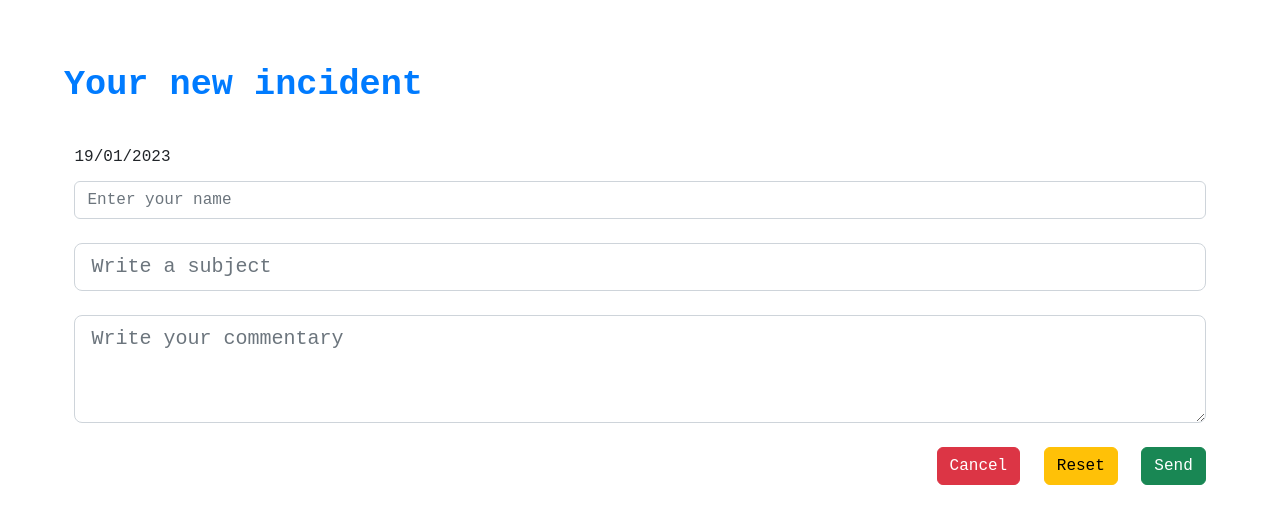
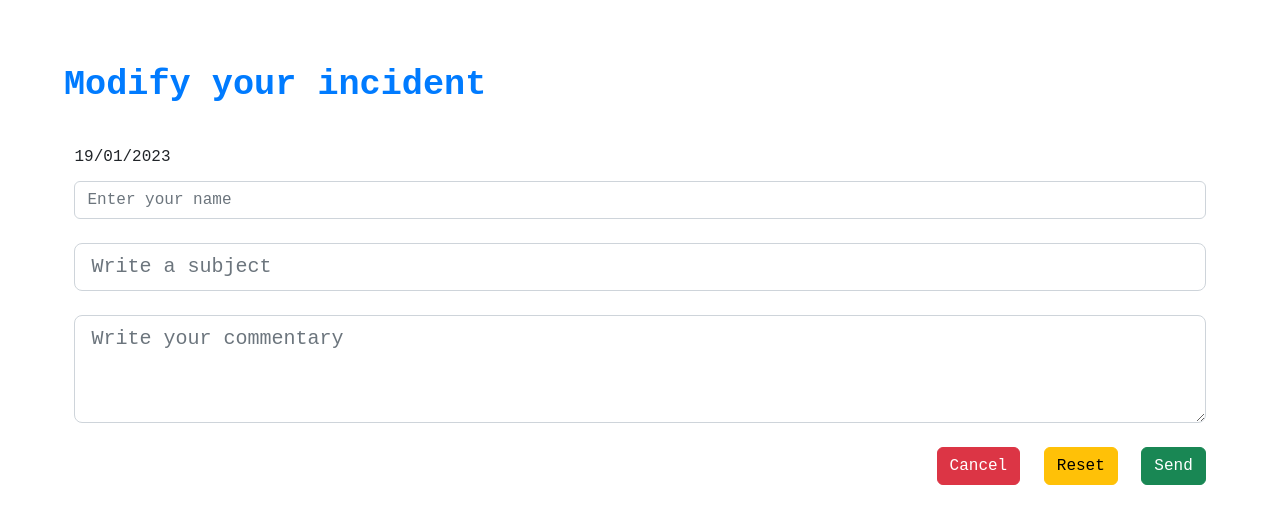
Before and after one commit to Omargf16/Support-App-My-first-CRUD, a Vue app in the folder src/frontend/: page / in a window 1280 px wide. Shown: the top 524 px of the page. Built offline with nearby package versions, Linux system fonts and the light colour scheme.

Commit message:
View modify incident finished

```diff
--- a/src/frontend/src/App.vue
+++ b/src/frontend/src/App.vue
@@ -1,10 +1,10 @@
 <script setup>
 import { RouterLink, RouterView } from 'vue-router'
-import NewIncident from './views/NewIncident.vue';
+import ModifyIncident from './views/ModifyIncident.vue';
 </script>
 
 <template>
-<NewIncident />
+<ModifyIncident />
 </template>
 
 <style scoped>
--- a/src/frontend/src/router/index.js
+++ b/src/frontend/src/router/index.js
@@ -1,13 +1,13 @@
 import { createRouter, createWebHistory } from 'vue-router'
-import NewIncident from '../views/NewIncident.vue'
+import ModifyIncident from '../views/ModifyIncident.vue'
 
 const router = createRouter({
   history: createWebHistory(import.meta.env.BASE_URL),
   routes: [
     {
       path: '/',
-      name: 'NewIncident',
-      component: NewIncident
+      name: 'ModifyIncident',
+      component: ModifyIncident
     },
 
   ]
--- a/src/frontend/src/views/NewIncident.vue
+++ b/src/frontend/src/views/ModifyIncident.vue
@@ -19,7 +19,7 @@ let printDate = `${day}/${month}/${year}`
 <template>
   <main>
 
-    <h2>Your new incident</h2>
+    <h2>Modify your incident</h2>
 <form>
   <label for="date" id="date"></label>
   <div class="form-group">
```
